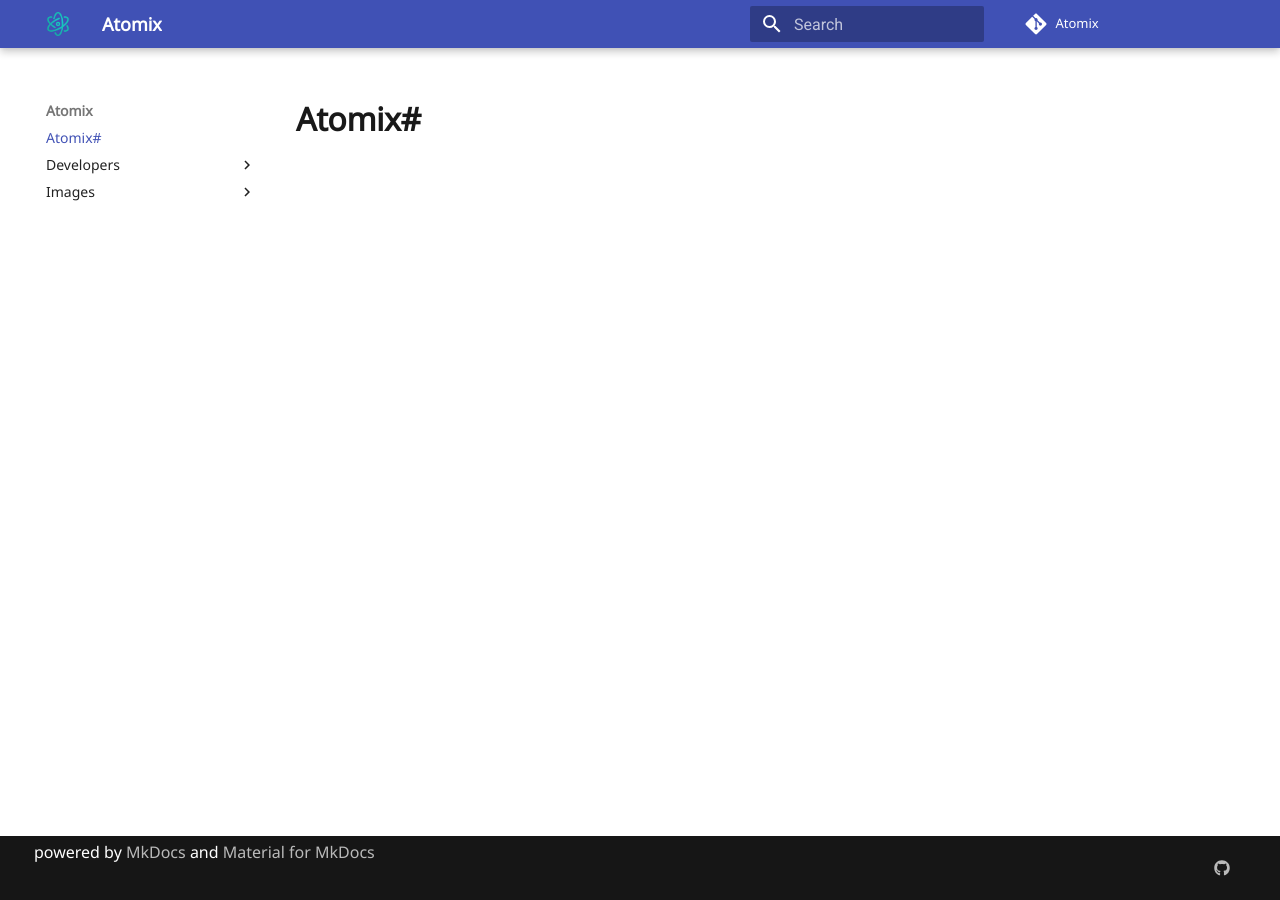
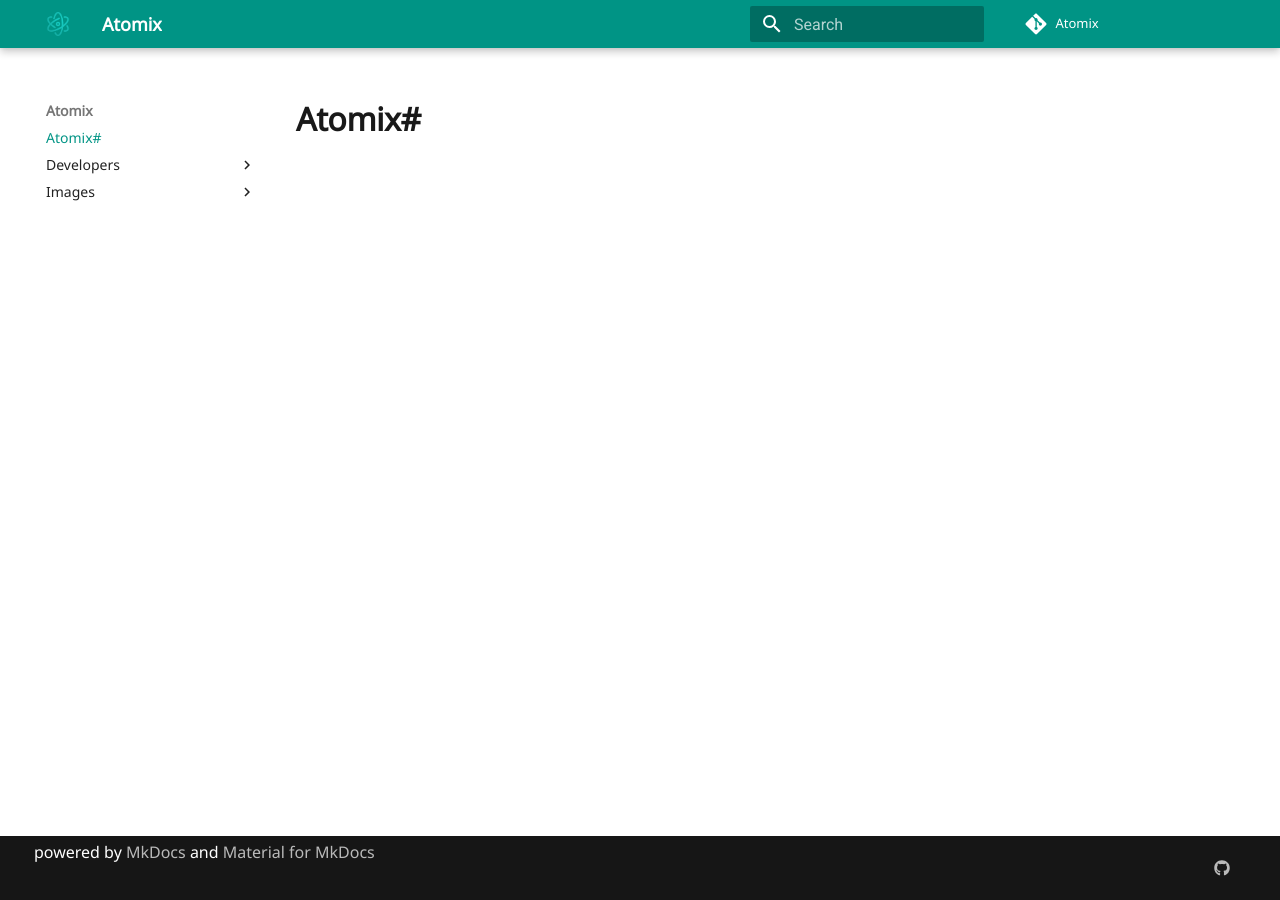
Before and after one commit to atomix/docs, an MkDocs documentation site: the page built from docs/content/README.md, in a window 1280 px wide. Built offline with MkDocs 1.6.1 and Material for MkDocs 9.7.7, drawn with Linux system fonts in a browser that asks for light colours.

Commit message:
change color pallate

```diff
--- a/docs/mkdocs.yml
+++ b/docs/mkdocs.yml
@@ -37,3 +37,6 @@ theme:
   language: en
   logo: images/atomix-logo.png
   name: material
+  palette:
+    accent: teal
+    primary: teal
```
